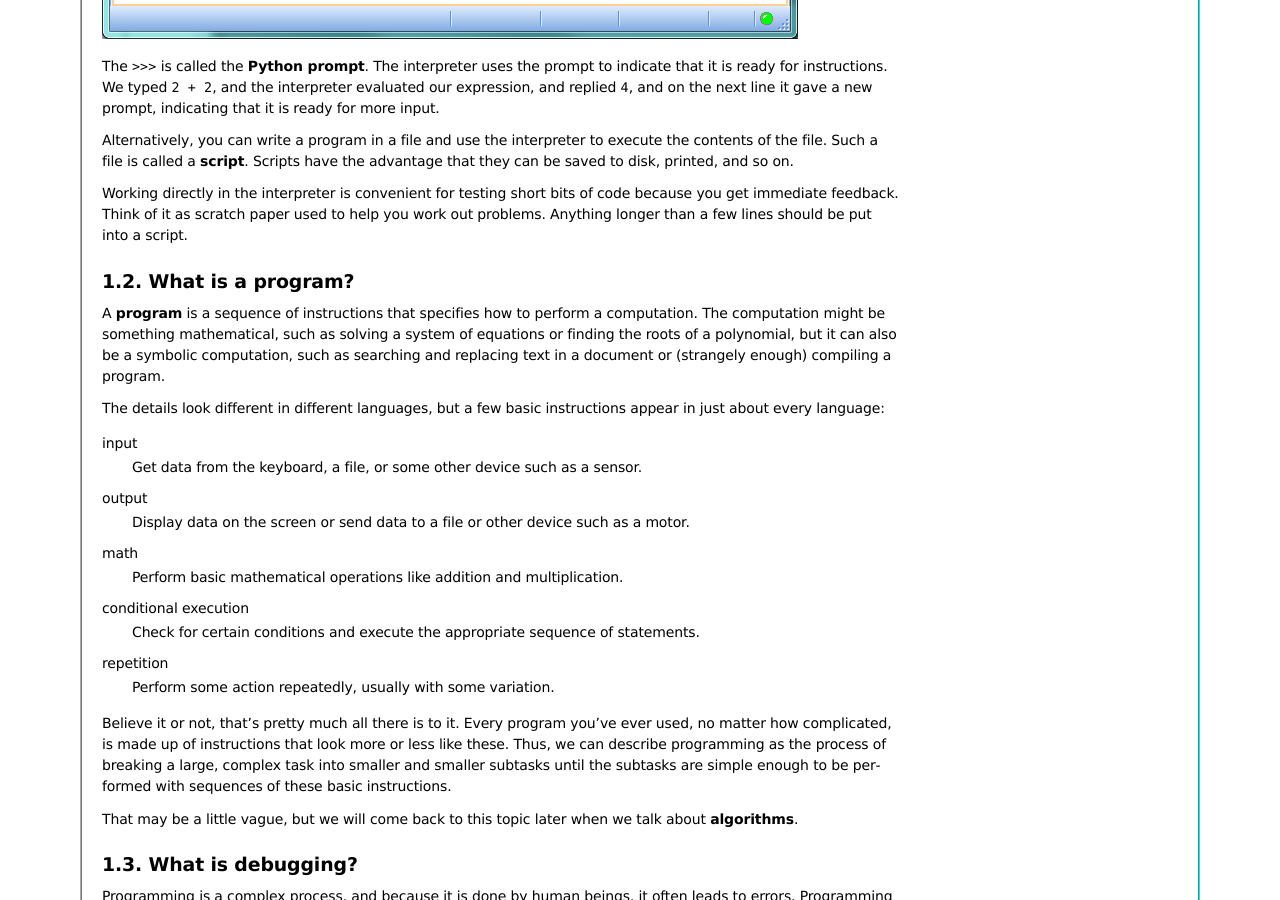
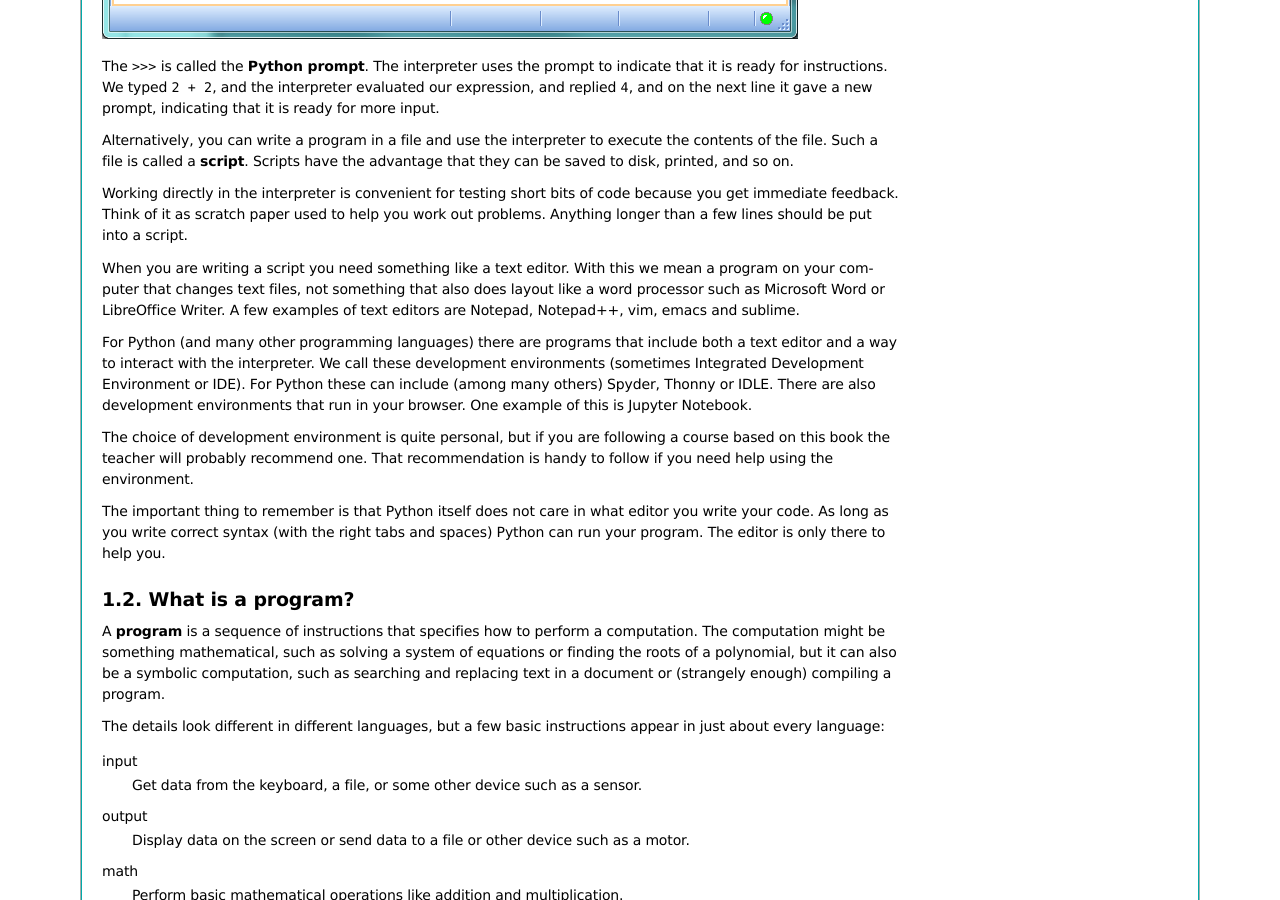
Before and after one commit to HowToThink/HowToThink, a Sphinx documentation site: the page built from source/PvL_01.rst, in a window 1280 px wide and 900 px high, scrolled down 840 px. Built offline with Sphinx 7.4.7, drawn with Linux system fonts in a browser that asks for light colours; formulas are drawn with MathJax 3.

Commit message:
Added paragraph on text editors, IDE's and such
Include mentioning Spyder, Thonny (which is fairly nice on systems where Spyder is for some reason slow) and JupyterNotebook.

```diff
--- a/source/PvL_01.rst
+++ b/source/PvL_01.rst
@@ -75,8 +75,23 @@ Working directly in the interpreter is convenient for testing short bits of code
 get immediate feedback. Think of it as scratch paper used to help you work out
 problems. Anything longer than a few lines should be put into a script.
 
+When you are writing a script you need something like a text editor. With this we mean a program on
+your computer that changes text files, not something that also does layout like a word processor
+such as Microsoft Word or LibreOffice Writer. A few examples of text editors are
+Notepad, Notepad++, vim, emacs and sublime.
 
-.. index:: program, algorithm
+For Python (and many other programming languages) there are programs that include both a text editor
+and a way to interact with the interpreter. We call these development environments (sometimes
+Integrated Development Environment or IDE). For Python these can include (among many others) Spyder, Thonny or IDLE.
+There are also development environments that run in your browser. One example of this is Jupyter Notebook.
+
+The choice of development environment is quite personal, but if you are following a course based on this book
+the teacher will probably recommend one. That recommendation is handy to follow if you need help using the environment.
+
+The important thing to remember is that Python itself does not care in what editor you write your code. As long as
+you write correct syntax (with the right tabs and spaces) Python can run your program. The editor is only there to help you.
+
+.. index:: program, algorithm, editor, IDE
 
 What is a program?
 ------------------
```
